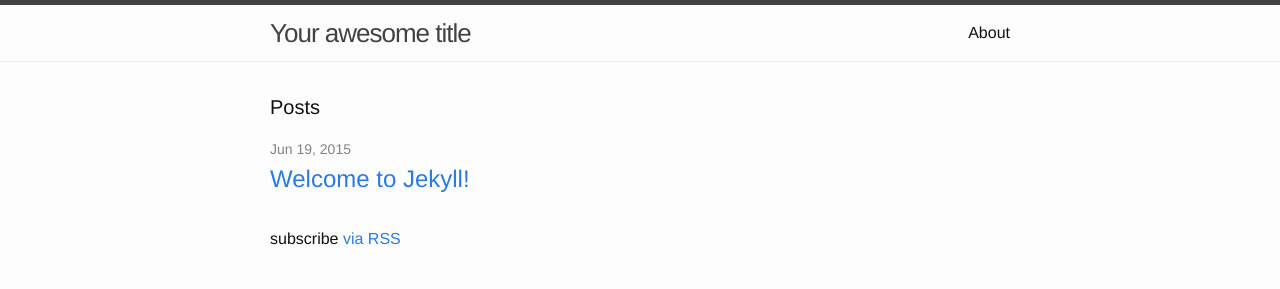
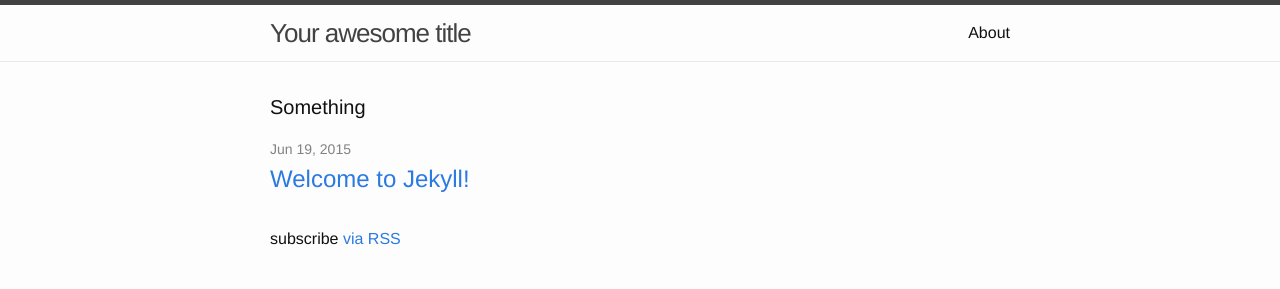
Before and after one commit to BeatsAndDeets/BeatsAndDeets, a Jekyll site: the page built from index.html, in a window 1280 px wide. Shown: the top 289 px of the page. Built offline with Jekyll 4.4.1, drawn with Linux system fonts in a browser that asks for light colours.

Commit message:
Updated 'index.html' via CloudCannon

```diff
--- a/index.html
+++ b/index.html
@@ -4,7 +4,7 @@
 
 <div class="home">
 
-  <h1 class="page-heading editable">Posts</h1>
+  <h1 class="page-heading editable">Something</h1>
 
   <ul class="post-list">
     {% for post in site.posts %}
```
